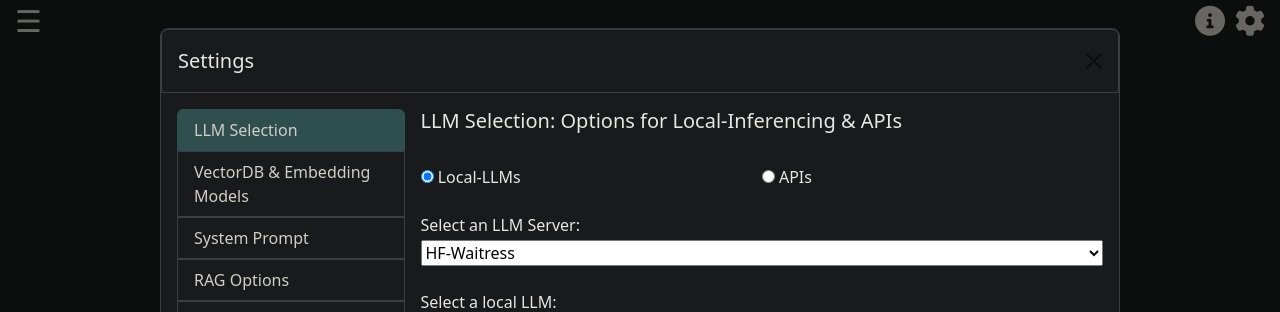
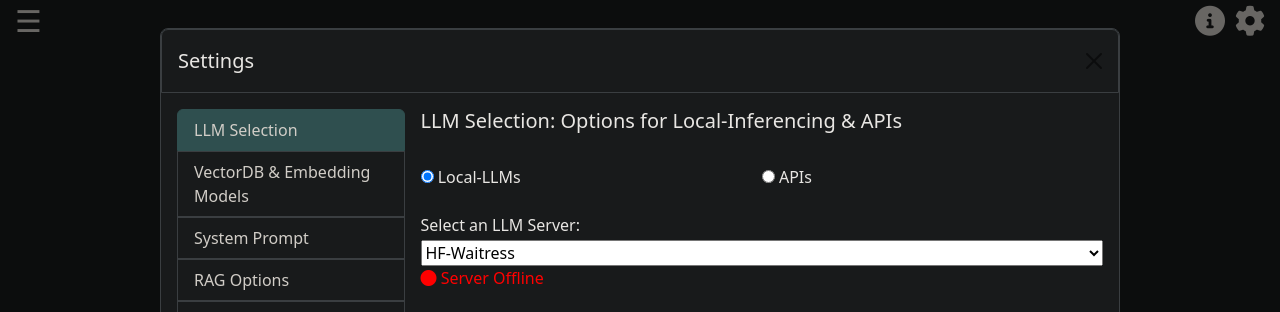
Before and after one commit to abgulati/LARS, a Flask app: page / in a window 1280 px wide, after a click that opens the changed part. Shown: the top 312 px of the page. Run offline with Flask 3, Linux system fonts and the light colour scheme; parts of the project's set-up code (start-up, migrations or seed data) failed here and were passed over; some libraries are stand-ins or nearby versions.

Commit message:
1) Added server status indicator 2) BUG FIX: Upload-LLM button for llama.cpp unhiden!

```diff
--- a/web_app/app.py
+++ b/web_app/app.py
@@ -2126,14 +2126,27 @@ def store_user_rating():
 
 
 
-def is_llama_cpp_local_server_online():
-    try:
-        response = requests.get('http://localhost:8080/health')
+def is_local_server_online(server_to_check):
+    server_health_url = ''
+    if server_to_check == 'llama-cpp':
+        server_health_url = 'http://localhost:8080/health'
+    elif server_to_check == 'hf-waitress':
+        server_health_url = 'http://localhost:9069/health'
+    else:
+        return handle_api_error("Invalid server_to_check in method is_local_server_online, encountered error: ", e)
+
+    print(f"Checking {server_to_check} server status")
+
+    try:
+        response = requests.get(server_health_url)
 
         if response.status_code == 200:
             data = response.json()  # parse the JSON response to determine the server status
-            if data['status'] == 'ok':
-                print(f"Server ready: {data['slots_idle']} idle slots, {data['slots_processing']} processing slots.")
+            if data['status'] == 'ok' and server_to_check == 'llama-cpp':
+                print(f"llama.cpp Server ready: {data['slots_idle']} idle slots, {data['slots_processing']} processing slots.")
+                return {"server_available":True, "loading_model":False, "status_code":200}
+            elif data['status'] == 'ok' and server_to_check == 'hf-waitress':
+                print(f"hf-waitress Server ready and online")
                 return {"server_available":True, "loading_model":False, "status_code":200}
             elif data['status'] == 'no slot available':
                 print("No slots available. Server is running but cannot handle more requests.")
@@ -2150,7 +2163,7 @@ def is_llama_cpp_local_server_online():
 
         elif response.status_code == 500:
             print("Server error: Failed to load LLM.")
-            logger.error("llama.cpp - 500 event")
+            logger.error("Local LLM Server - 500 event")
             return {"server_available":False, "loading_model":False, "status_code":500}
 
         else:
@@ -2165,7 +2178,7 @@ def is_llama_cpp_local_server_online():
             print(error_message)
         return {"server_available":False, "loading_model":True, "status_code":500}
     except Exception as e:
-        error_message = f"\n\nCould not check llama.cpp local-server health, encountered error: {e}\n\n"
+        error_message = f"\n\nCould not check local LLM Server health, encountered error: {e}\n\n"
         if logger:
             logger.error(error_message)
             print(error_message)
@@ -2225,7 +2238,7 @@ def llama_cpp_server_starter():
         LLM_CHANGE_RELOAD_TRIGGER_SET = False
 
     try:
-        if is_llama_cpp_local_server_online()['server_available']:
+        if is_local_server_online('llama-cpp')['server_available']:
             print("Server online. Terminating and reloading from config.json")
             try:
                 terminate_llama_cpp_process(LLAMA_CPP_PROCESS)
@@ -2287,7 +2300,7 @@ def llama_cpp_server_starter():
 
     try:
         for _ in range(attempts):
-            if is_llama_cpp_local_server_online()['server_available']:
+            if is_local_server_online('llama-cpp')['server_available']:
                 print("llama.cpp server launched succesfully! Returning.")
                 LLM_LOADED_UP = True
                 return jsonify({'success': True, 'llm_model': model_choice})
@@ -2297,6 +2310,23 @@ def llama_cpp_server_starter():
 
     return handle_api_error("Failed to start llama.cpp local-server")
 
+
+@app.route('/check_local_llm_server_status', methods=['POST'])
+def check_local_llm_server_status():
+
+    server_online = False
+
+    try:
+        server_to_check = request.form['server_to_check']
+    except Exception as e:
+        return handle_api_error("Server-side error, could not read server_to_check from the POST request in method check_local_llm_server_status, encountered error: ", e)
+
+    try:
+        server_online = is_local_server_online(server_to_check)['server_available']
+    except Exception as e:
+        return handle_api_error(f"Error checking {server_to_check} server status in method check_local_llm_server_status, encountered error: ", e)
+
+    return jsonify({'success': True, 'server_online': server_online})
 
 
 @app.route('/load_vectordb')
--- a/web_app/templates/chat.html
+++ b/web_app/templates/chat.html
@@ -875,6 +875,10 @@
                                                 <option value="llama-cpp">llama.cpp</option>
                                                 <!-- Add future servers here!-->
                                             </select>
+                                        </div>
+
+                                        <div class="local-llm-server-status-indicator">
+                                            <span id="local_llm_server_status_indicator_text" style="color: red; font-weight: 500;"><i class="fa-solid fa-circle"></i> Server Offline</span>
                                         </div>
 
                                         <br>
@@ -1113,8 +1117,9 @@
                                         <div id="llama_cpp_div" style="display: none;">
 
                                             <input type="file" name="llmFile" id="uploadLlm" style="display: none;">
-                                            <button type="button" id="uploadLlmButton" class="btn btn-primary upload-file-btn" onclick="document.getElementById('uploadLlm').click();" style="display: none;"><i class="fas fa-upload"></i> Upload an LLM</button>
-
+                                            <button type="button" id="uploadLlmButton" class="btn btn-primary upload-file-btn" onclick="document.getElementById('uploadLlm').click();"><i class="fas fa-upload"></i> Upload an LLM</button>
+
+                                            <br>
                                             <br>
 
                                             <div  id="localLlmSelection">
@@ -1619,6 +1624,11 @@
                 document.getElementById("sidenav").style.width = "0";
             }
 
+            function setServerStatusIndicator(status) {
+                document.getElementById('local_llm_server_status_indicator_text').innerHTML = `<i class="fa-solid fa-circle"></i> Server ${status}`;
+                document.getElementById('local_llm_server_status_indicator_text').style.color = status === "Online" ? "green" : "red";
+            }
+
 
             function sortNavItems() {
 
@@ -2242,6 +2252,39 @@
             }
 
 
+            function checkLocalLLMServerStatus() {
+                setServerStatusIndicator('Status Check In-Progress...');
+                const server_to_check = document.getElementById('local_llm_server_select_dropdown').value;
+                let formData = new FormData();
+                formData.append('server_to_check', server_to_check);
+                fetch('/check_local_llm_server_status', {
+                    method: 'POST',
+                    body: formData
+                })
+                .then(response => {
+                    if (!response.ok) {
+                        return response.json().then(err => { throw new Error(err.error)});
+                    }
+                    return response.json()
+                })
+                .then(data => {
+                    if (data.success) {
+                        console.log(data);
+                        if (data.server_online) {
+                            setServerStatusIndicator('Online');
+                        } else {
+                            setServerStatusIndicator('Offline');
+                        }
+                    } else {
+                        throw new Error('Internal Server Error: Check server-log and server command-line for more details.');
+                    }
+                })
+                .catch(error => {
+                    errorHandler("checking local LLM server status", "/check_local_llm_server_status", String(error.message))
+                });
+            }
+
+
             ////////////////////////---------DOMContentLoaded Block Begins---------////////////////////////////
             function initializeChatLink() {
                 var currentUrl = window.location.href;
@@ -2468,12 +2511,14 @@
             function initializeHfwServerConfig() {
                 loadAndSetCoreHfValues()
                     .then(hf_values => {
+                        setServerStatusIndicator("Online");
                         initializeHfModelDropdown(hf_values.model_list, hf_values.model_id);
                         initializeHfSettingsDropdowns(hf_values);
                         initializeHfRadioButtons(hf_values);
                         setHfSlidersAndTextAreas(hf_values);
                     })
                     .catch(error => {
+                        setServerStatusIndicator("Offline");
                         errorHandler("initializing HF-Waitress Server config", "initializeHfwServerConfig", String(error.message));
                     });
             }
@@ -2621,6 +2666,7 @@
             function initializeEventListenersForLLMTab() {
                 // Event listener for Local LLM Server selection:
                 document.getElementById('local_llm_server_select_dropdown').addEventListener('change', toggleLocalLLMSettingsForms);
+                document.getElementById('local_llm_server_select_dropdown').addEventListener('change', checkLocalLLMServerStatus);
 
                 // Event listener for LLM/API radio buttons:
                 document.getElementById('local_llm_radio_button').addEventListener('change', toggleLlmApiForm);
@@ -3042,14 +3088,17 @@
                 .then(response => response.json())
                 .then(data => {
                     if (data.success) {
+                        setServerStatusIndicator("Online");
                         const llm_model = data.llm_model;
                         LLM_MODEL = String(data.llm_model);
                         return loadVectorDB(llm_model);
                     } else {
+                        setServerStatusIndicator("Error");
                         throw new Error('Internal Server Error: Check server-log and server command-line for more details.');
                     }
                 })
                 .catch(error => {
+                    setServerStatusIndicator("Offline");
                     errorHandler("loading the LLM", "/llama_cpp_server_starter", String(error.message))
                 })
             }
```
